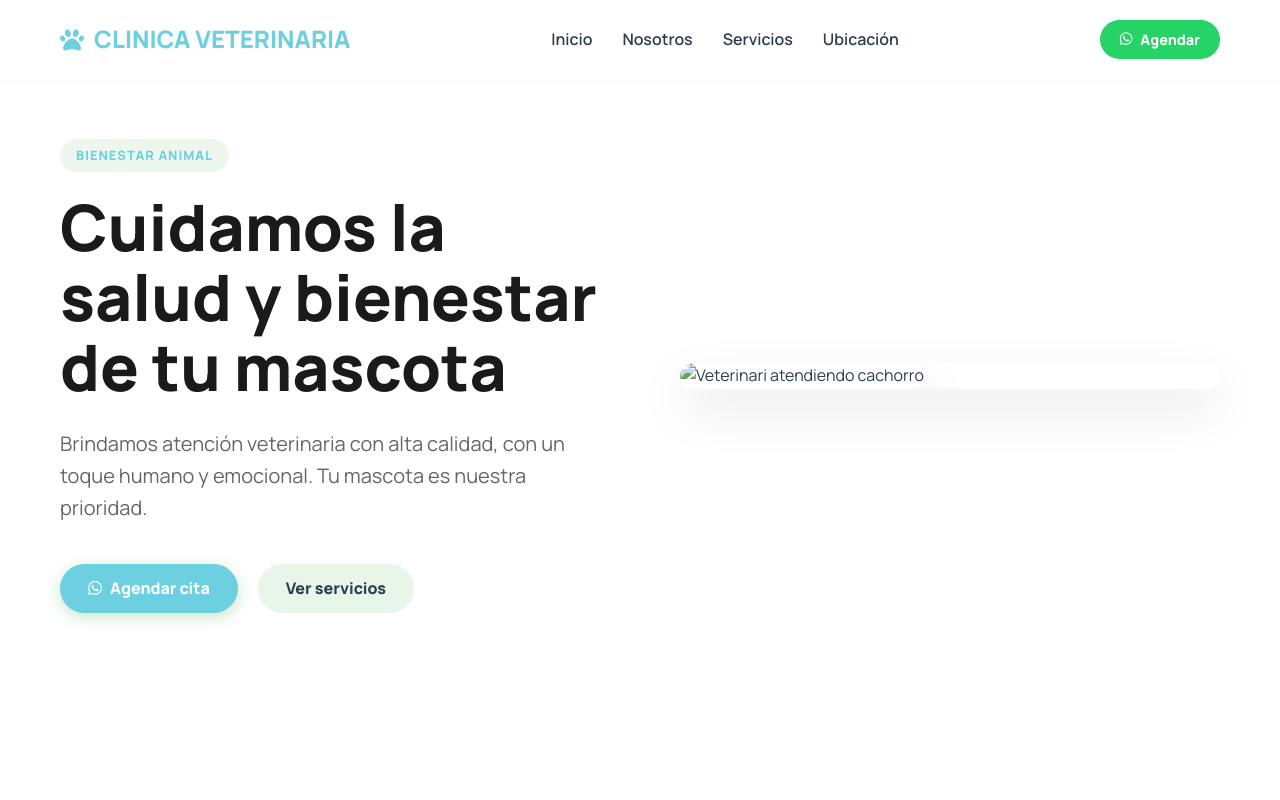
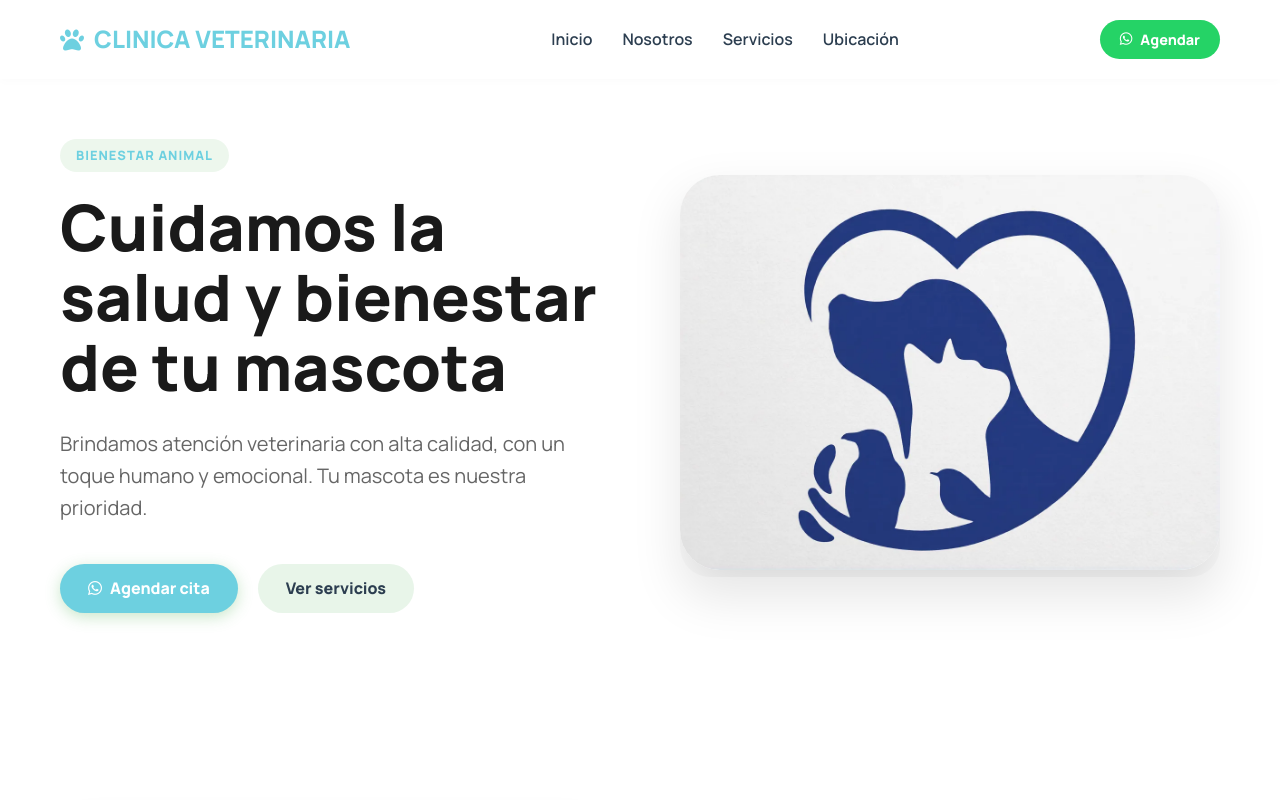
Before and after one commit to Daleuiecu2021/web-distribuidora-andrade, a plain HTML site: page index.html in a window 1280 px wide. Shown: the top 800 px of the page. Drawn offline with Linux system fonts and the light colour scheme; the site is published under a folder, as on GitHub Pages, so addresses that start at the root find nothing.

Commit message:
Fix image source path in index.html

```diff
--- a/index.html
+++ b/index.html
@@ -49,7 +49,7 @@
             </div>
             <div class="hero-image">
                 <div class="image-wrapper">
-                    <img src="/assets/logo_tipo2.webp" alt="Veterinari atendiendo cachorro">
+                    <img src="assets/logo_tipo2.webp" alt="Veterinaria atendiendo cachorro">
                 </div>
             </div>
         </div>
```
